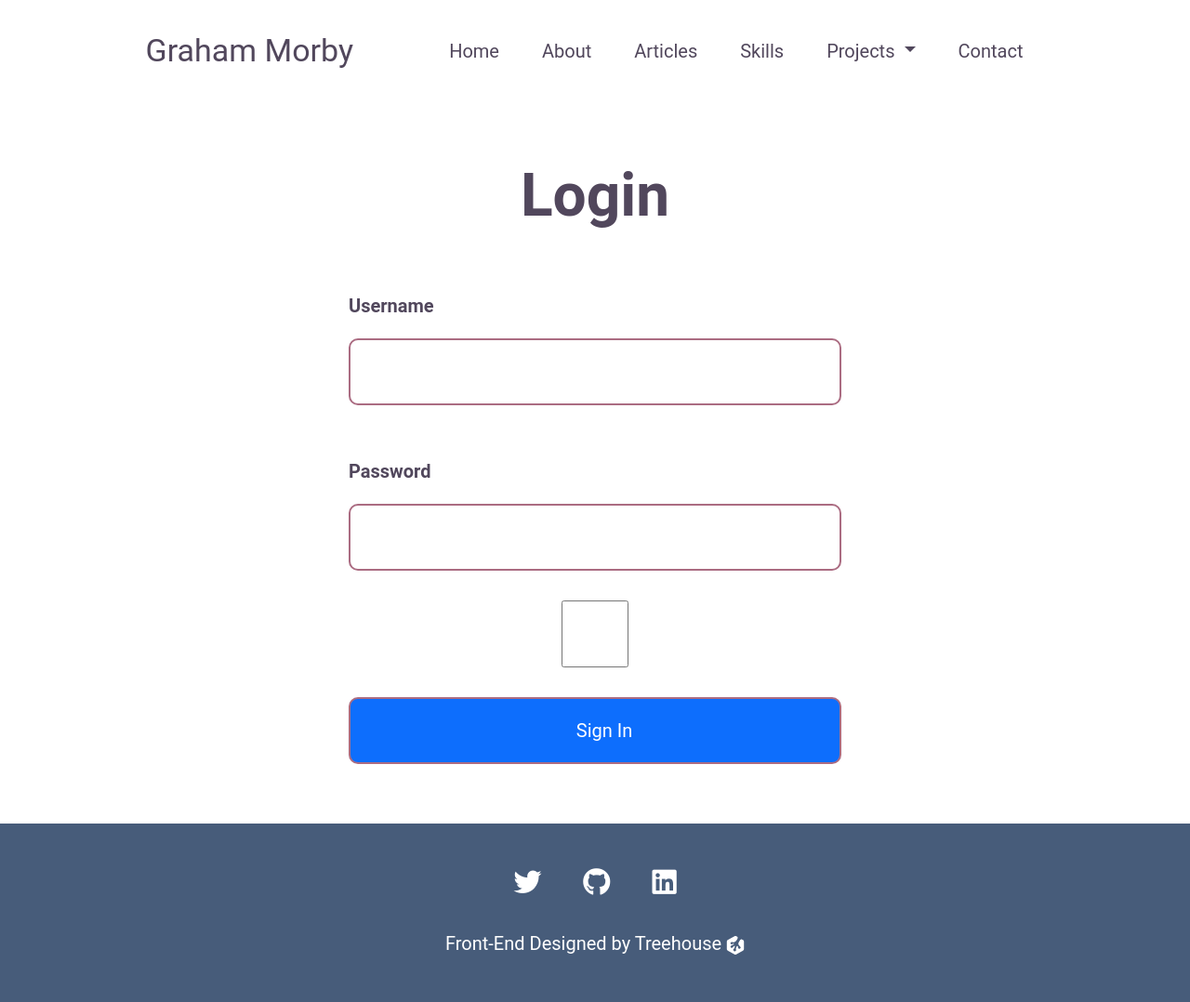
After one commit to GrahamMorbyDev/portfolio, a Flask app: page /login in a window 1280 px wide. The commit adds this page. Shown: the whole page at 93% size. Run offline with Flask 2, Linux system fonts and the light colour scheme.

Commit message:
added auth and updated front end

```diff
--- a/app.py
+++ b/app.py
@@ -1,6 +1,11 @@
-from flask import (render_template, url_for, request, redirect)
-from models import db, app, Project
+from flask import (render_template, url_for, request, redirect, flash, jsonify)
+from flask_login import login_user, logout_user, current_user, login_required
+from models import db, app, Project, User
+from werkzeug.urls import url_parse
+from forms import LoginForm
+import requests
 import datetime
+
 
 
 @app.route('/')
@@ -61,6 +66,46 @@ def delete_project(id):
     return redirect(url_for('index'))
 
 
+@app.route('/articles')
+def articles():
+    articles = requests.get('https://dev.to/api/articles?username=grahammorby')
+    articles = articles.json()
+    return render_template('articles.html', articles=articles)
+
+
+@app.route('/login', methods=['GET', 'POST'])
+def login():
+    if current_user.is_authenticated:
+        return redirect(url_for('index'))
+    form = LoginForm()
+    if form.validate_on_submit():
+        user = User.query.filter_by(username=form.username.data).first()
+        if user is None or not user.check_password(form.password.data):
+            flash('Invalid username or password', 'alert-danger')
+            return redirect(url_for('login'))
+        login_user(user, remember=form.remember_me.data)
+        next_page = request.args.get('next')
+        if not next_page or url_parse(next_page).netloc != '':
+            next_page = url_for('index')
+        return redirect(next_page)
+    return render_template('login.html', title='Sign In', form=form)
+
+
+@app.route('/register', methods=['POST'])
+def register():
+    user = User(username=request.form['username'], email=request.form['email'])
+    user.set_password(request.form['password'])
+    db.session.add(user)
+    db.session.commit()
+    return jsonify(message='User successfully added'), 200
+
+
+@app.route('/logout')
+def logout():
+    logout_user()
+    return redirect(url_for('index'))
+
+
 @app.errorhandler(404)
 def not_found(error):
     return render_template('404.html', msg=error), 404
--- /dev/null
+++ b/forms.py
@@ -0,0 +1,10 @@
+from flask_wtf import FlaskForm
+from wtforms import StringField, PasswordField, BooleanField, SubmitField
+from wtforms.validators import DataRequired
+
+
+class LoginForm(FlaskForm):
+    username = StringField('Username', validators=[DataRequired()])
+    password = PasswordField('Password', validators=[DataRequired()])
+    remember_me = BooleanField('Remember Me')
+    submit = SubmitField('Sign In')
--- a/templates/about.html
+++ b/templates/about.html
@@ -6,7 +6,7 @@
     <p>Senior Developer</p>
     <!--I would suggest choosing a different picture here.-->
     <!--Like maybe a hobby photo-->
-    <img src="https://scontent-man2-1.xx.fbcdn.net/v/t39.30808-6/274678607_155609660160612_8544944683873895174_n.jpg?_nc_cat=111&ccb=1-5&_nc_sid=730e14&_nc_ohc=0hrtXmQ1MCMAX9mPm3k&tn=sIhn9_vMn_WVXG2_&_nc_ht=scontent-man2-1.xx&oh=00_AT-ETW1kpy4fmvqbr9K32hXeEBC62MM88vuPCPqD24kJ8g&oe=622CAC84" alt="Graham morby headshot">
+    <img src="/static/img/jump.png" alt="Graham morby headshot">
 </section>
 {% endblock %}
 
--- a/templates/detail.html
+++ b/templates/detail.html
@@ -28,6 +28,7 @@
     </p>
     <div id="triangle6"></div>
 </section>
+{% if current_user.is_authenticated %}
 <section id="edit-delete">
     <a href="{{url_for('edit_project', id=project.id)}}">
         <i class="fas fa-edit"></i>
@@ -38,4 +39,5 @@
         Delete
     </a>
 </section>
+{% endif %}
 {% endblock %}
--- a/templates/index.html
+++ b/templates/index.html
@@ -4,7 +4,7 @@
 <section class="header">
     <h1>Python Developer</h1>
     <p>Coding like Spock is Functional and Logical<br> Live long and prosper my friends. <i class="fas fa-hand-spock"></i></p>
-    <img src="https://scontent-man2-1.xx.fbcdn.net/v/t39.30808-6/236264993_104431418611770_6229423294017369950_n.jpg?_nc_cat=108&ccb=1-5&_nc_sid=730e14&_nc_ohc=vGxMyuWkG9cAX9Ewy39&tn=sIhn9_vMn_WVXG2_&_nc_ht=scontent-man2-1.xx&oh=00_AT_JdD7RSe86hEQ8Uqhh-tW8UQDu3MKqaZG8NdS37bnE2g&oe=622CB3FB" alt="Headshot of myself">
+    <img src="/static/img/hands.png" alt="Headshot of myself">
 </section>
 {% endblock %}
 
--- a/templates/layout.html
+++ b/templates/layout.html
@@ -1,5 +1,6 @@
 <!DOCTYPE html>
 <html lang="en">
+
 <head>
     <meta charset="utf-8">
     <meta http-equiv="X-UA-Compatible" content="IE=edge">
@@ -11,6 +12,7 @@
         integrity="sha384-BmbxuPwQa2lc/FVzBcNJ7UAyJxM6wuqIj61tLrc4wSX0szH/Ev+nYRRuWlolflfl" crossorigin="anonymous">
     <link rel="stylesheet" href="/static/css/styles.css">
 </head>
+
 <body>
     <section class="navigation">
         <nav class="navbar navbar-expand-lg">
@@ -28,6 +30,9 @@
                         <li class="nav-item">
                             <a class="nav-link" href="{{ url_for('about') }}">About</a>
                         </li>
+                        <li class="nav-item">
+                            <a class="nav-link" href="{{ url_for('articles') }}">Articles</a>
+                        </li>
                         {% if isIndex %}
                         <li class="nav-item">
                             <a class="nav-link" href="#skills">Skills</a>
@@ -44,7 +49,8 @@
                             </a>
                             <ul class="dropdown-menu" aria-labelledby="navbarDropdown">
                                 {% for project in projects %}
-                                <li><a class="dropdown-item" href="{{url_for('project', id=project.id)}}">{{project.title}}</a></li>
+                                <li><a class="dropdown-item"
+                                        href="{{url_for('project', id=project.id)}}">{{project.title}}</a></li>
                                 {% endfor %}
                             </ul>
                         </li>
@@ -57,9 +63,14 @@
                             <a class="nav-link" href="/#contact">Contact</a>
                         </li>
                         {% endif %}
+                        {% if current_user.is_authenticated %}
                         <li class="nav-item">
                             <a class="nav-link" href="{{url_for('add_project')}}">Add Project</a>
                         </li>
+                        <li class="nav-item">
+                            <a class="nav-link" href="{{url_for('logout')}}">Logout</a>
+                        </li>
+                        {% endif %}
                     </ul>
                 </div>
             </div>
@@ -93,14 +104,16 @@
                     Treehouse
                     <svg xmlns="http://www.w3.org/2000/svg" viewBox="0 0 229.75 249.54">
                         <defs>
-                        <style>.cls-1 {
+                            <style>
+                                .cls-1 {
                                     fill: #fff;
-                        }</style>
+                                }
+                            </style>
                         </defs>
                         <g id="Layer_2" data-name="Layer 2">
                             <g id="Layer_1-2" data-name="Layer 1">
                                 <path class="cls-1"
-                                  d="M202.68,45.53c-8.27-4.67-21.47,2.85-29.49,16.8L158.67,87.59a31.83,31.83,0,0,0,2.15,32.65l.42.61C168,130.5,177,139.42,180,142.61a16.49,16.49,0,1,1-27.92,15.7,16.27,16.27,0,0,1-.48-6.55c.47-3.62-.69-9.53-5.89-15.32s-15.81,5.15-19.24,16.4l-.16.52c-3.43,11.25-5.6,21.07-5,22a19.33,19.33,0,0,1,1.07,1.77,18.58,18.58,0,1,1-25.13-7.69c.4-.22.81-.41,1.23-.6.69-.3,2.66-5,4.36-10.62s2.44-7.55,3.09-10.12c.87-3.44,2.15-10.59,1.51-14.13-.7-3.93-4.75-4.21-9-1.19-2.54,1.81-6.74,5.39-8.79,6.86-3.85,2.75-7.07,8.1-8.78,11.38a16.37,16.37,0,1,1-18-23.57c4.12-.9,18.15-9.47,26.61-15.52a30.89,30.89,0,0,0,4.92-4c2.53-3.23-.19-5.79-2.64-5.52-7.2.8-14.61,1.82-16,3.6A14.65,14.65,0,1,1,55.74,85.1a14.54,14.54,0,0,1,8.95-2.75c5.26.14,19.11,3,30.69.9l3-.53c11.58-2,25.45-12.13,31-22.52L141.42,39c6.68-11.73,6.19-24.57-1.1-28.69L127.14,2.83c-6.66-3.77-17.55-3.77-24.21,0L12.11,54C5.45,57.77,0,67.09,0,74.74V174.8c0,7.64,5.45,17,12.11,20.72l90.82,51.2c6.66,3.76,17.55,3.75,24.21,0l90.51-51.18c6.66-3.76,12.1-13.09,12.1-20.73V74.74c0-7.65-5.44-17-12.1-20.74Z"/>
+                                    d="M202.68,45.53c-8.27-4.67-21.47,2.85-29.49,16.8L158.67,87.59a31.83,31.83,0,0,0,2.15,32.65l.42.61C168,130.5,177,139.42,180,142.61a16.49,16.49,0,1,1-27.92,15.7,16.27,16.27,0,0,1-.48-6.55c.47-3.62-.69-9.53-5.89-15.32s-15.81,5.15-19.24,16.4l-.16.52c-3.43,11.25-5.6,21.07-5,22a19.33,19.33,0,0,1,1.07,1.77,18.58,18.58,0,1,1-25.13-7.69c.4-.22.81-.41,1.23-.6.69-.3,2.66-5,4.36-10.62s2.44-7.55,3.09-10.12c.87-3.44,2.15-10.59,1.51-14.13-.7-3.93-4.75-4.21-9-1.19-2.54,1.81-6.74,5.39-8.79,6.86-3.85,2.75-7.07,8.1-8.78,11.38a16.37,16.37,0,1,1-18-23.57c4.12-.9,18.15-9.47,26.61-15.52a30.89,30.89,0,0,0,4.92-4c2.53-3.23-.19-5.79-2.64-5.52-7.2.8-14.61,1.82-16,3.6A14.65,14.65,0,1,1,55.74,85.1a14.54,14.54,0,0,1,8.95-2.75c5.26.14,19.11,3,30.69.9l3-.53c11.58-2,25.45-12.13,31-22.52L141.42,39c6.68-11.73,6.19-24.57-1.1-28.69L127.14,2.83c-6.66-3.77-17.55-3.77-24.21,0L12.11,54C5.45,57.77,0,67.09,0,74.74V174.8c0,7.64,5.45,17,12.11,20.72l90.82,51.2c6.66,3.76,17.55,3.75,24.21,0l90.51-51.18c6.66-3.76,12.1-13.09,12.1-20.73V74.74c0-7.65-5.44-17-12.1-20.74Z" />
                             </g>
                         </g>
                     </svg>
@@ -113,4 +126,5 @@
         integrity="sha384-b5kHyXgcpbZJO/tY9Ul7kGkf1S0CWuKcCD38l8YkeH8z8QjE0GmW1gYU5S9FOnJ0"
         crossorigin="anonymous"></script>
 </body>
+
 </html>
--- /dev/null
+++ b/templates/login.html
@@ -0,0 +1,30 @@
+{% extends 'layout.html' %}
+{% block title %}Login{% endblock %}
+
+{% block header %}
+<section class="header">
+    <h1>Login</h1>
+</section>
+{% endblock %}
+
+{% block content %}
+<form action="" method="post" id="form">
+    {{ form.hidden_tag() }}
+        {{ form.username.label(class='form-label') }}
+        {{ form.username(size=32, class='form-control') }}<br>
+        {{ form.password.label(class='form-label') }}
+        {{ form.password(size=32, class='form-control') }}
+    <p>{{ form.remember_me() }}</p>
+    <p>{{ form.submit(class='btn btn-primary') }}</p>
+    {% for error in form.username.errors %}
+    <div class="alert alert-danger">
+        <strong>Error username!</strong> {{ error }}
+    </div>
+    {% endfor %}
+    {% for error in form.password.errors %}
+    <div class="alert alert-danger">
+        <strong>Error password!</strong> {{ error }}
+    </div>
+    {% endfor %}
+</form>
+{% endblock %}
--- a/templates/projectform.html
+++ b/templates/projectform.html
@@ -8,7 +8,7 @@
 
 {% block content %}
 <section id="form">
-    <form action="{{url_for('add_project')}}" method="POST">
+    <form action="{{url_for('add_project')}}" method="POST" novalidate>
         <label for="title">Project Title</label>
         <input type="text" name="title" id="title" placeholder="Project Name" required>
         <label for="date">Completion Date</label>
```
Also changed, not shown: models.py (+25 -1 lines), static/css/styles.css (+50 -1 lines), templates/articles.html (added, +29 -0 lines), portfolio.db, static/img/hands.png (added), static/img/jump.png (added). Lines whose indentation alone changed are shown as unchanged.
